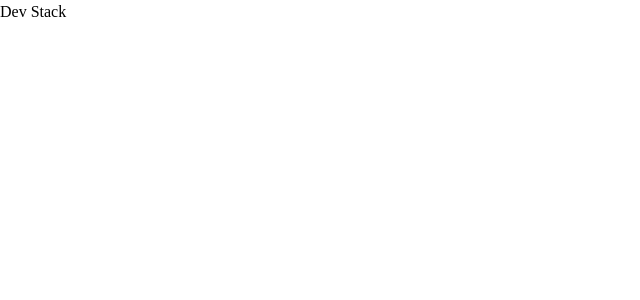
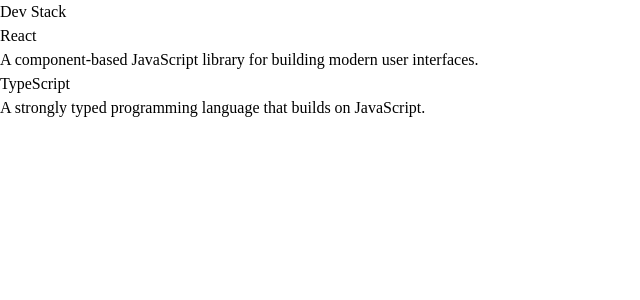
Before and after one commit to RahatKayser/dev-stack, a React (Vite) app: page / in a window 1280 px wide. Shown: the top 300 px of the page, without its empty margins (0-640 px from the left). Built offline with nearby package versions, Linux system fonts and the light colour scheme.

Commit message:
Load technology data from JSON

```diff
--- a/src/App.tsx
+++ b/src/App.tsx
@@ -1,17 +1,35 @@
-
-
-import './App.css'
+import { useEffect, useState } from "react";
+import type { Technology } from "./types/technology";
 
 function App() {
+  const [technologies, setTechnologies] = useState<Technology[]>([]);
+  const [loading, setLoading] = useState(true);
 
+  useEffect(() => {
+    fetch("/technologies.json")
+      .then((response) => response.json())
+      .then((data: Technology[]) => {
+        setTechnologies(data);
+        setLoading(false);
+      });
+  }, []);
+
+  if (loading) {
+    return <h1>Loading...</h1>;
+  }
 
   return (
-    <>
-      <h1 className="text-4xl font-bold">
-      Dev Stack
-    </h1>
-    </>
-  )
+    <div>
+      <h1>Dev Stack</h1>
+
+      {technologies.map((technology) => (
+        <div key={technology.id}>
+          <h2>{technology.name}</h2>
+          <p>{technology.description}</p>
+        </div>
+      ))}
+    </div>
+  );
 }
 
-export default App
+export default App;
```
Also changed, not shown: public/technologies.json (renamed from src/data/technologies.json).
